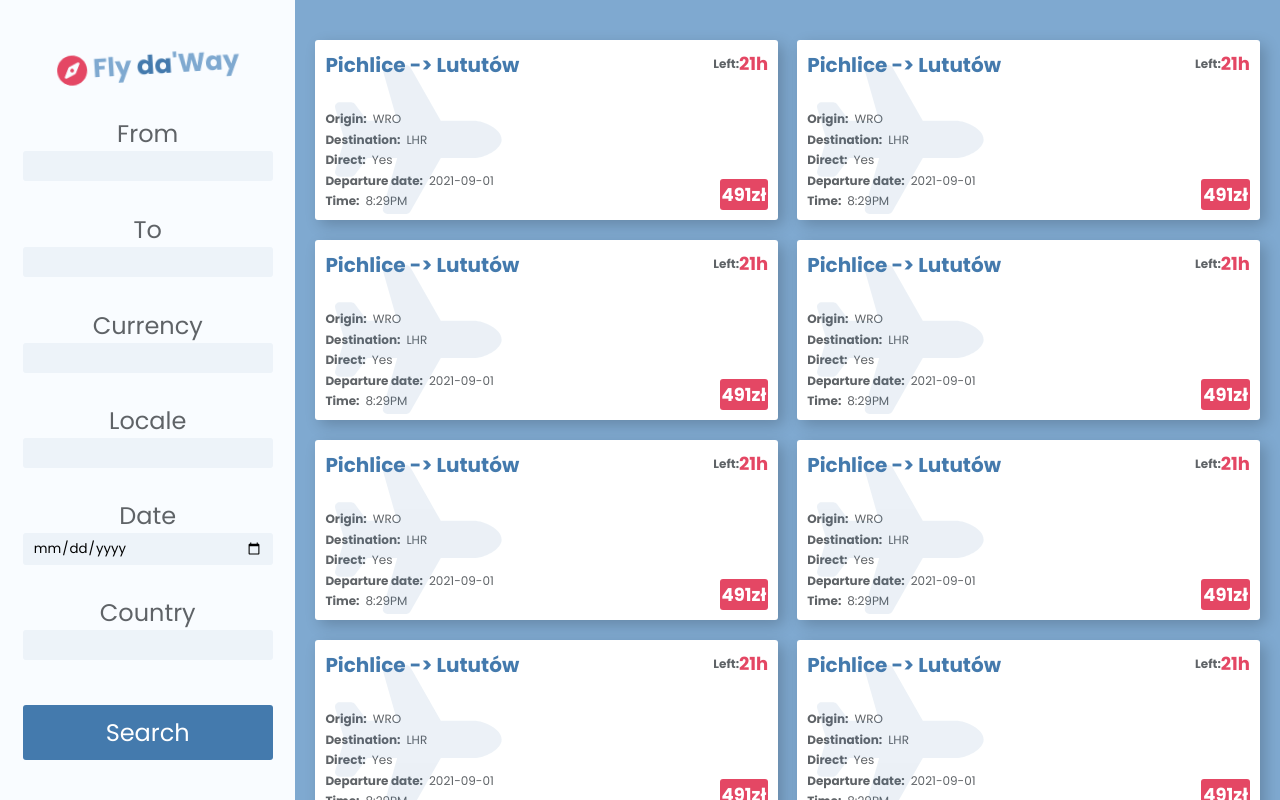
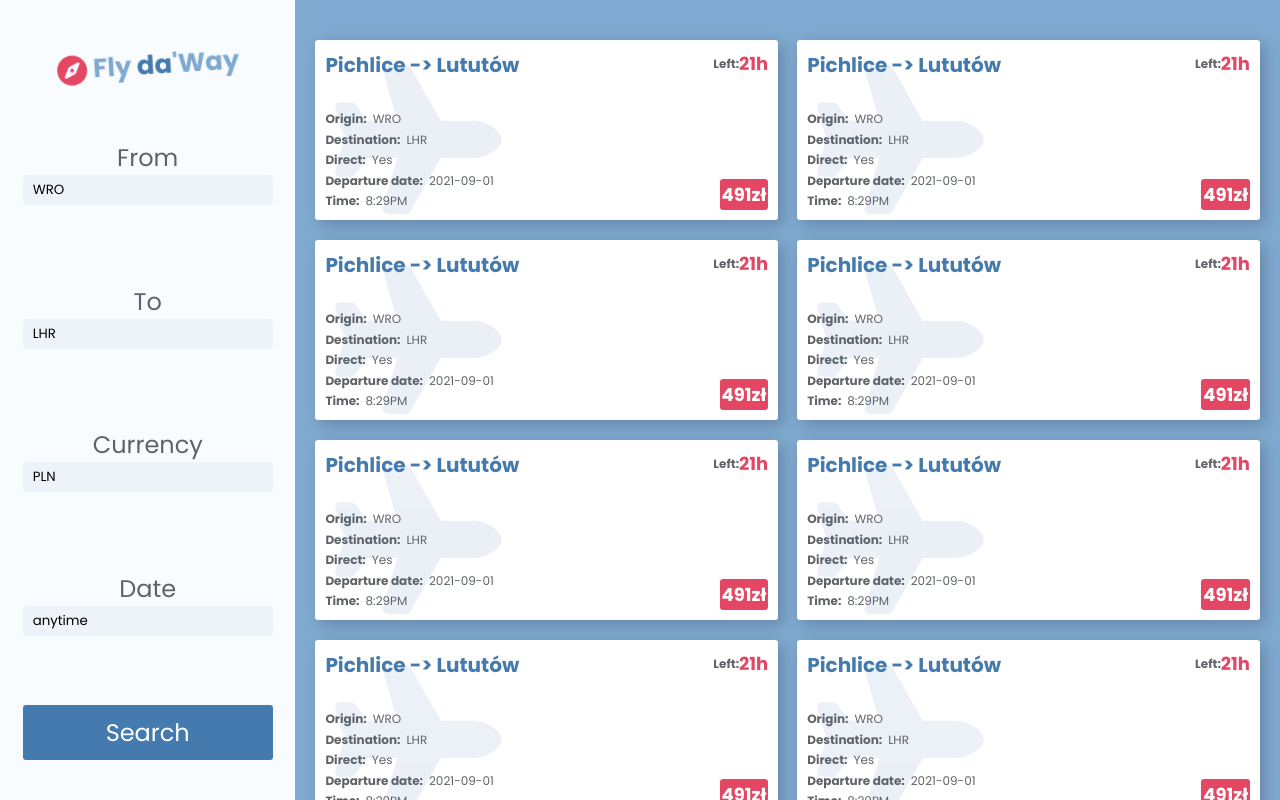
Before and after one commit to Bartholomeas/Fly-da-Way, a React (Create React App) app: page / in a window 1280 px wide. Shown: the top 800 px of the page. Built offline with nearby package versions, Linux system fonts and the light colour scheme; no server answers.

Commit message:
logic in progress

```diff
--- a/src/components/molecules/Formfield/Formfield.js
+++ b/src/components/molecules/Formfield/Formfield.js
@@ -13,11 +13,11 @@ export const Wrapper = styled.div`
   width: 25rem;
 `;
 
-const FormField = ({ label, id, type = 'text' }) => {
+const FormField = ({ onChange, label, name, id, value, placeholder = '', type = 'text' }) => {
   return (
     <Wrapper>
       <Label htmlFor={id}>{label}</Label>
-      <Input type={label === 'Date' ? 'date' : type} id={id}></Input>
+      <Input type={type} id={id} name={name} value={value} placeholder={placeholder} onChange={onChange}></Input>
     </Wrapper>
   );
 };
--- a/src/components/organisms/InputSection/InputSection.js
+++ b/src/components/organisms/InputSection/InputSection.js
@@ -1,20 +1,111 @@
-import React from 'react';
+import React, { useState } from 'react';
 import { InputWrapper, FormWrapper } from './InputSection.styles';
 import FormField from 'components/molecules/Formfield/Formfield';
 import { Button } from 'components/atoms/Button/Button';
+import axios from 'axios';
 import { Logo } from 'components/atoms/Logo/Logo';
+
+// const options = {
+//   method: 'GET',
+//   url: 'https://skyscanner-skyscanner-flight-search-v1.p.rapidapi.com/apiservices/browsedates/v1.0/PL/PLN/pl-PL/WRO-sky/LHR-sky/anytime',
+//   params: { inboundpartialdate: 'anytime' },
+//   headers: {
+//     'x-rapidapi-key': '8cf603764fmsh08c508df54e2a87p10f73ejsnf84f841e1df9',
+//     'x-rapidapi-host': 'skyscanner-skyscanner-flight-search-v1.p.rapidapi.com',
+//   },
+// };
+
 const InputSection = () => {
-  const labels = ['From', 'To', 'Currency', 'Locale', 'Date', 'Country'];
+  // eslint-disable-next-line no-unused-vars
+  const [info, setInfo] = useState([]);
+  const [formValues, setFormValues] = useState({
+    from: 'WRO',
+    to: 'LHR',
+    currency: 'PLN',
+    date: 'anytime',
+  });
+
+  const options = {
+    method: 'GET',
+    url: `https://skyscanner-skyscanner-flight-search-v1.p.rapidapi.com/apiservices/browsedates/v1.0/PL/${formValues.currency}/pl-PL/${formValues.from}-sky/${formValues.to}-sky/${formValues.date}`,
+    params: { inboundpartialdate: 'anytime' },
+    headers: {
+      'x-rapidapi-key': '8cf603764fmsh08c508df54e2a87p10f73ejsnf84f841e1df9',
+      'x-rapidapi-host': 'skyscanner-skyscanner-flight-search-v1.p.rapidapi.com',
+    },
+  };
+
+  // useEffect(() => {
+  //   (async () => {
+  //     const response = await axios.request(options);
+  //     const data = response.data.Quotes;
+  //     // console.log(response.data);
+
+  //     setInfo(data);
+  //   })();
+  // }, []);
+
+  const handleInputChange = (e) => {
+    setFormValues({
+      ...formValues,
+      [e.target.name]: e.target.value,
+    });
+  };
+
+  // const handleApiReq = (e) => {
+  //   e.preventDefault();
+  //   (async () => {
+  //     const response = await axios.request(options);
+  //     const data = response.data.Quotes;
+
+  //     setInfo(data);
+  //     console.log(info);
+  //   })();
+  //   console.log('inforeload');
+  // };
+
+  const handleApiReq = async (e) => {
+    e.preventDefault();
+
+    const response = await axios.request(options);
+    const data = response.data.Quotes;
+
+    setInfo(data);
+    console.log(info);
+    console.log('inforeload');
+  };
 
   return (
     <InputWrapper>
       <Logo />
-      <FormWrapper>
-        {labels.map((label, id) => (
-          <FormField key={id} label={label} id={label}></FormField>
-        ))}
+      <FormWrapper onSubmit={handleApiReq}>
+        <FormField
+          label="From"
+          id="from"
+          name="from"
+          value={formValues.from}
+          placeholder="E.g. WRO (airport)"
+          onChange={handleInputChange}
+        ></FormField>
+        <FormField label="To" id="to" name="to" value={formValues.to} placeholder="E.g. LHR (airport)" onChange={handleInputChange}></FormField>
+        <FormField
+          label="Currency"
+          id="currency"
+          name="currency"
+          placeholder="E.g. PLN"
+          value={formValues.currency}
+          onChange={handleInputChange}
+        ></FormField>
+        <FormField
+          label="Date"
+          id="date"
+          name="date"
+          value={formValues.date}
+          placeholder="rrrr-mm-dd / anytime"
+          onChange={handleInputChange}
+        ></FormField>
+        <Button type="submit">Search</Button>
       </FormWrapper>
-      <Button>Search</Button>
     </InputWrapper>
   );
 };
--- a/src/components/organisms/InputSection/InputSection.styles.js
+++ b/src/components/organisms/InputSection/InputSection.styles.js
@@ -19,7 +19,7 @@ export const InputWrapper = styled.div`
   }
 `;
 
-export const FormWrapper = styled.div`
+export const FormWrapper = styled.form`
   display: flex;
   flex-direction: column;
   justify-content: space-around;
--- a/src/views/App.js
+++ b/src/views/App.js
@@ -1,40 +1,58 @@
-import React, { useState, useEffect } from 'react';
-import axios from 'axios';
+/* eslint-disable no-unused-vars */
+import React from 'react';
 import InputSection from 'components/organisms/InputSection/InputSection';
 import { Wrapper } from './App.styles';
 import ResultSection from 'components/organisms/ResultSection/ResultSection';
 import AppProvider from 'providers/AppProvider';
 
+// const initialState = [
+//   {
+//     quoteId: '2',
+//     minPrice: '213',
+//     direct: false,
+//     carrierId: '1090',
+//     departureDate: '2021-12-11T00:00:00',
+//     destinationId: '65698',
+//     originId: '91519',
+//   },
+// ];
+
+// class Quote {
+//   constructor(quote, minPrice, direct, carrierId, departureDate, destinationId, originId) {
+//     this.quoteId = quote;
+//     this.minPrice = minPrice;
+//     this.direct = direct;
+//     this.carrierId = carrierId;
+//     this.departureDate = departureDate;
+//     this.destinationId = destinationId;
+//     this.originId = originId;
+//   }
+// }
+
+// const createQuote = (quote) => {
+//   const newQuote = new Quote(
+//     quote.QuoteId,
+//     quote.MinPrice,
+//     quote.Direct,
+//     quote.OutboundLeg.CarrierIds[0],
+//     quote.OutboundLeg.DepartureDate,
+//     quote.DestinationId,
+//     quote.OriginId
+//   );
+//   setInfo((info) => [...info, newQuote]);
+// };
+
+/*
+quote: quote.QuoteId,
+minPrice: quote.MinPrice,
+direct: quote.Direct,
+carrierId: quote.OutBoundLeg.CarrierId[0],
+departureDate: quote.OutBoundLeg.DepartureDate,
+destinationId: quote.OutBoundLeg.DestinationId,
+originId: quote.OutBoundLeg.OriginId
+*/
+
 const App = () => {
-  const [info, setInfo] = useState([]);
-
-  const options = {
-    method: 'GET',
-    url: 'https://skyscanner-skyscanner-flight-search-v1.p.rapidapi.com/apiservices/browsedates/v1.0/PL/PLN/pl-PL/SFO-sky/LAX-sky/anytime',
-    params: { inboundpartialdate: 'anytime' },
-    headers: {
-      'x-rapidapi-key': '8cf603764fmsh08c508df54e2a87p10f73ejsnf84f841e1df9',
-      'x-rapidapi-host': 'skyscanner-skyscanner-flight-search-v1.p.rapidapi.com',
-    },
-  };
-
-  useEffect(() => {
-    (async () => {
-      // const response = await axios.request(options);
-      const response = await axios.request(options);
-      console.log(response);
-    })();
-  }, [options]);
-
-  // axios
-  //   .request(options)
-  //   .then(function (response) {
-  //     console.log(response.data);
-  //   })
-  //   .catch(function (error) {
-  //     console.error(error);
-  //   });
-
   return (
     <AppProvider>
       <Wrapper>
```
Also changed, not shown: 1 other file (tests, documents, lock files or other folders).
